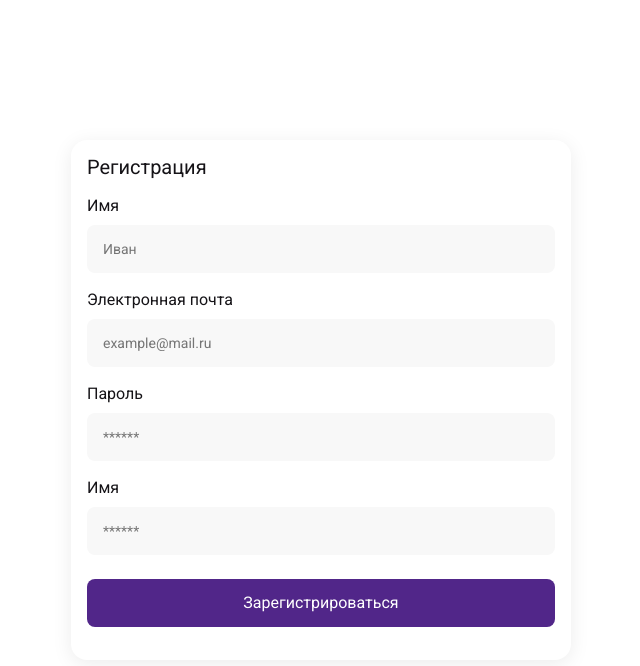
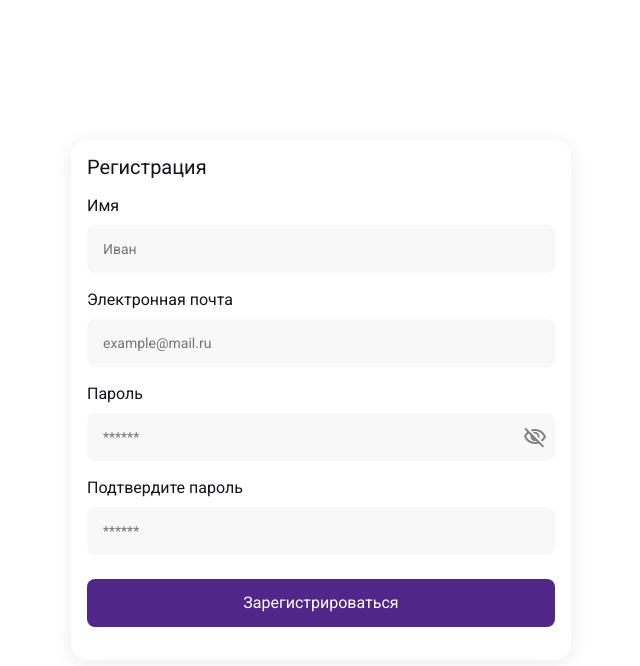
Before and after one commit to KTDKasp/test-intern-project, a React (Vite) app: page /register in a window 1280 px wide. Shown: the top 666 px of the page, without its empty margins (319-959 px from the left). Built offline with nearby package versions, Linux system fonts and the light colour scheme.

Commit message:
Сделали кастомный input с переключателем

```diff
--- a/src/components/PasswordInput/index.tsx
+++ b/src/components/PasswordInput/index.tsx
@@ -3,8 +3,57 @@ import { InputProps } from '../Input/Input.props';
 import { Input } from '../Input';
 
 import './PasswordInput.css';
+import { FieldError } from 'react-hook-form';
 
-export const PasswordInput: React.FC<InputProps> = ({type, forId, labelText, placeholder}) => {
+export const MyInput: React.FC<{
+  forId: string;
+  label: string;
+  errorClassName?: FieldError | undefined;
+}> = React.forwardRef(
+  (
+    { forId, label, errorClassName, ...rest },
+    ref: React.Ref<HTMLInputElement>
+  ) => {
+    const [showPassword, setShowPassword] = React.useState(false);
+
+    const toggleShowPassword = (e: React.MouseEvent<HTMLButtonElement>) => {
+      e.preventDefault();
+      setShowPassword((prev) => !prev);
+    };
+
+    return (
+      <>
+        <label className="label" htmlFor={forId}>
+          {label}
+        </label>
+        <div className="input-wrapper">
+          <input
+            className={`${errorClassName ? 'input input__error' : 'input'}`}
+            {...rest}
+            type={showPassword ? 'text' : 'password'}
+            id={forId}
+            placeholder="******"
+            ref={ref}
+          />
+          <button
+            onKeyDown={(e) => e.preventDefault()}
+            onClick={(e) => toggleShowPassword(e)}
+            className="password-input__button"
+          >
+            <img src={showPassword ? "./svg/visibility.svg" : "./svg/visibility-off.svg"} alt="Visibility Icon" />
+          </button>
+        </div>
+      </>
+    );
+  }
+);
+
+export const PasswordInput: React.FC<InputProps> = ({
+  type,
+  forId,
+  labelText,
+  placeholder,
+}) => {
   const [showPassword, setShowPassword] = React.useState(false);
 
   const handleShowPassword = (e: React.MouseEvent<HTMLButtonElement>) => {
@@ -23,11 +72,19 @@ export const PasswordInput: React.FC<InputProps> = ({type, forId, labelText, pla
         className="password-input"
         icon={
           showPassword ? (
-            <button onKeyDown={(e) => e.preventDefault()} onClick={(e) => handleShowPassword(e)} className='password-input__button'>
+            <button
+              onKeyDown={(e) => e.preventDefault()}
+              onClick={(e) => handleShowPassword(e)}
+              className="password-input__button"
+            >
               <img src="./svg/visibility.svg" alt="Visibility Icon" />
             </button>
           ) : (
-            <button onKeyDown={(e) => e.preventDefault()} onClick={(e) => handleShowPassword(e)} className='password-input__button'>
+            <button
+              onKeyDown={(e) => e.preventDefault()}
+              onClick={(e) => handleShowPassword(e)}
+              className="password-input__button"
+            >
               <img src="./svg/visibility-off.svg" alt="Visibility Off Icon" />
             </button>
           )
--- a/src/pages/AuthPage/index.tsx
+++ b/src/pages/AuthPage/index.tsx
@@ -6,6 +6,7 @@ import { useNavigate } from 'react-router-dom';
 import { RootState, useAppDispatch } from '../../redux/store';
 import { clearRegisterError, registerUser } from '../../redux/user.slice';
 import './AuthPage.css';
+import { MyInput } from '../../components/PasswordInput';
 
 type FormFields = {
   email: string;
@@ -45,7 +46,7 @@ export const AuthPage: React.FC = () => {
       setError('root', { message: 'Произошла ошибка при регистрации' });
     }
   };
-  // #TODO: Add validation
+
   return (
     <div className="auth-page">
       <div className="auth-page__wrapper">
@@ -88,7 +89,7 @@ export const AuthPage: React.FC = () => {
               )}
             </div>
             <div className="input-block">
-              <label className="label" htmlFor="password">Пароль</label>
+              {/* <label className="label" htmlFor="password">Пароль</label>
               <input className={`${errors.password ? 'input input__error' : 'input'}`}
                 {...register('password', {
                   required: 'Поле Пароль обязательно к заполнению',
@@ -100,13 +101,24 @@ export const AuthPage: React.FC = () => {
                 type="password"
                 id="password"
                 placeholder="******"
+              /> */}
+              <MyInput forId='password' label='Пароль' errorClassName={errors.password}
+                {...register('password', {
+                  required: 'Поле Пароль обязательно к заполнению',
+                  minLength: {
+                    value: 6,
+                    message: 'Пароль должен состоят из шести символов',
+                  },
+                })}
               />
               {errors.password && (
                 <p className="input__error-text">{errors.password.message}</p>
               )}
             </div>
+
+            {/* #TODO: Обернуть подтверждение пароля кастомным инпутом MyInput */}
             <div className="input-block">
-              <label className="label" htmlFor="password-confirm">Имя</label>
+              <label className="label" htmlFor="password-confirm">Подтвердите пароль</label>
               <div className="input-wrapper">
               <input className={`${errors.passwordConfirm ? 'input input__error' : 'input'}`}
                 {...register('passwordConfirm', {
```
